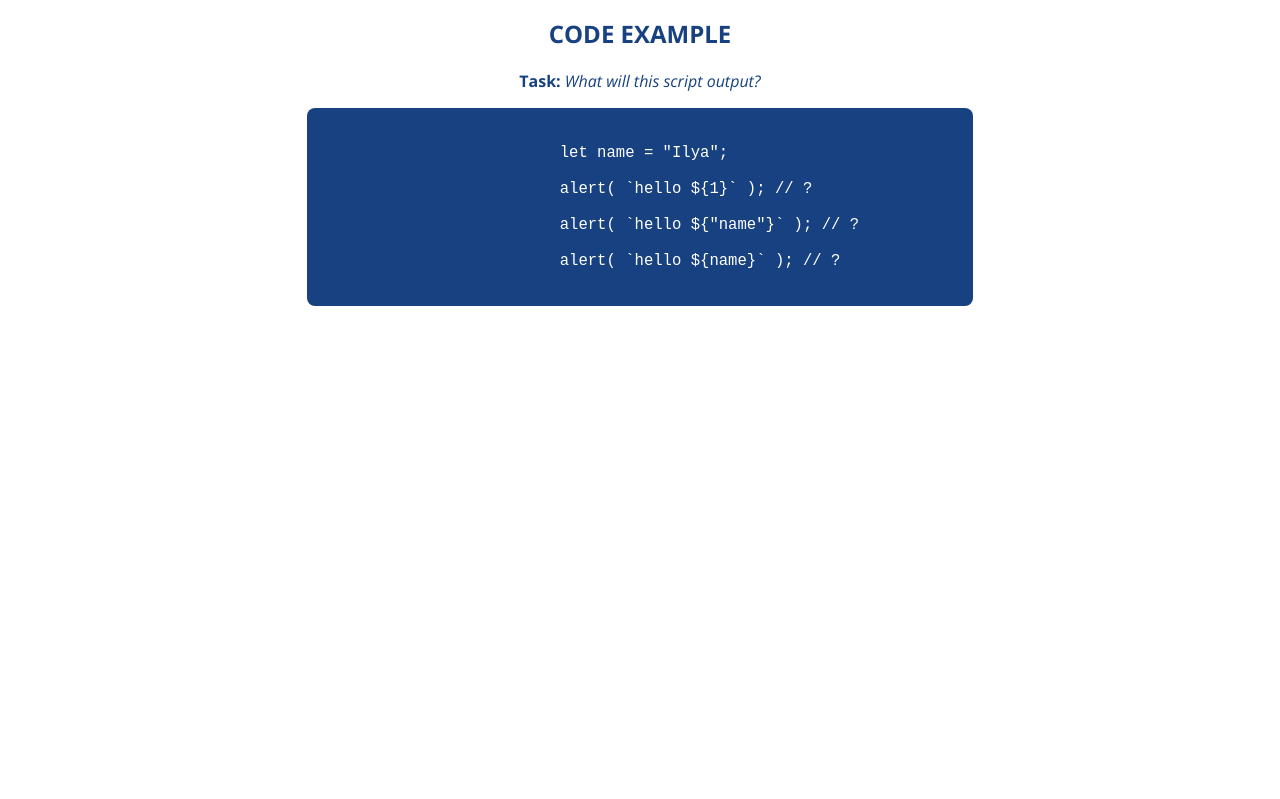
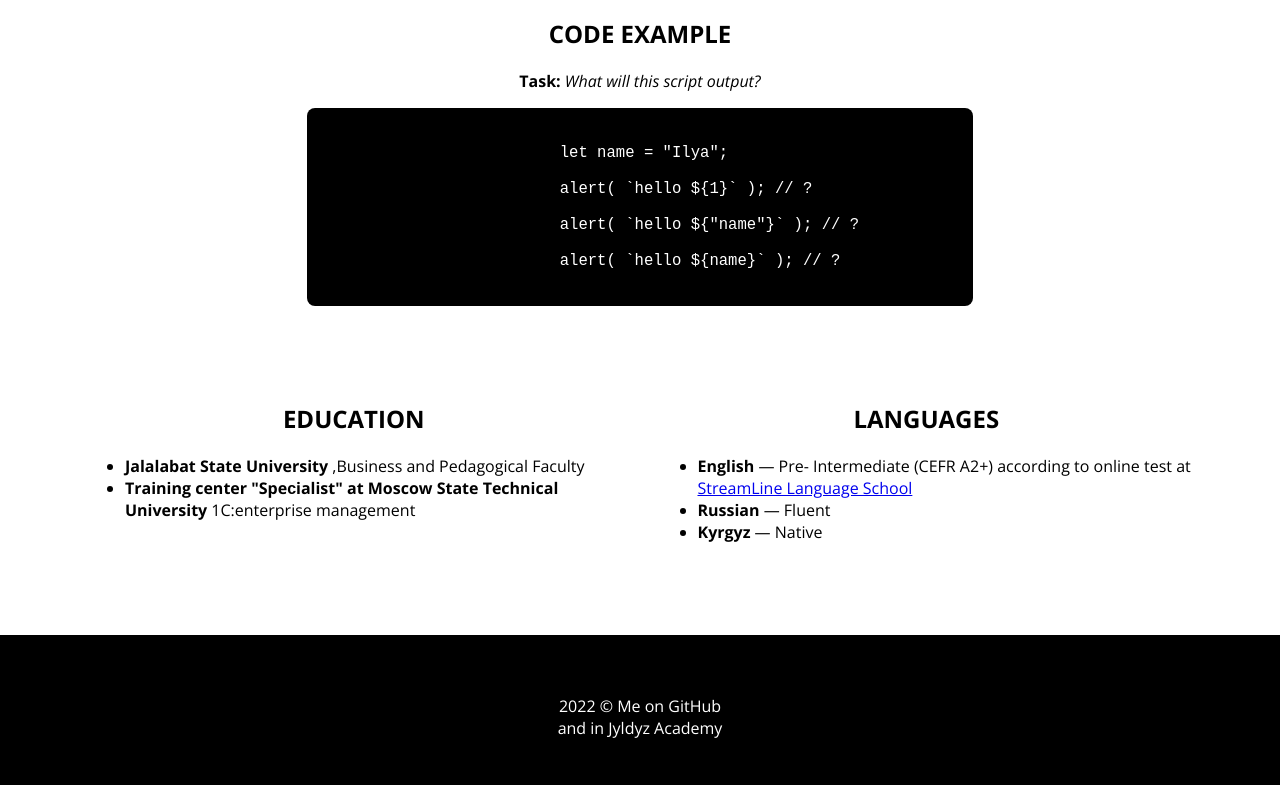
Before and after one commit to romanovna81/portfolio, a plain HTML site: page index.html in a window 1280 px wide. Shown: the part 771-1570 px from the top of the page. Before the commit the page ends 1093 px from the top, so only its background shows below. Drawn offline with nearby package versions, Linux system fonts and the light colour scheme.

Commit message:
add section edu, lang and footer

```diff
--- a/css/style.css
+++ b/css/style.css
@@ -1,6 +1,6 @@
   :root {
-      --accent: #174180;
-      --accent-light: #3764a7;
+      --accent: #000000;
+      --accent-light: #1C1C1C;
       --pure-white: #fff;
   }
 
@@ -109,7 +109,7 @@
   }
 
   .intro-right {
-      width: 60%;
+      width: 50%;
   }
 
   .intro-right h1,
@@ -179,7 +179,44 @@
       color: var(--pure-white);
       background-color: var(--accent);
       border-radius: 8px;
+  }
 
+  .Education-lang {
+      padding: 60px 0;
+  }
 
+  .Ed-lang-inner {
+      display: flex;
+      justify-content: center;
+      gap: 35px;
+  }
+
+  .Education {
+      width: 50%;
+  }
+
+  .languages {
+      width: 50%;
+  }
+
+  .Education-lang h2 {
+      text-transform: uppercase;
+      text-align: center;
+  }
+
+  .footer {
+      height: 150px;
+      color: var(--pure-white);
+      background-color: var(--accent);
+      text-align: center;
+  }
+
+  .footer a {
+      color: var(--pure-white);
+      text-decoration: none;
 
   }
+
+  .footer p {
+      padding: 60px;
+  }
--- a/index.html
+++ b/index.html
@@ -32,7 +32,7 @@
                         </a>
                     </li>
                     <li class="header-menu-item">
-                        <a href="#Educanion" class="header-menu-link">Education
+                        <a href="#Education" class="header-menu-link">Education
                         </a>
                     </li>
                     <li class="header-menu-item">
@@ -110,7 +110,50 @@
                 </p>
             </div>
         </section>
+        <section class="Education-lang">
+            <div class="container">
+                <div class="Ed-lang-inner">
+                    <div id="Education" class="Education">
+                        <h2 class="section-title">Education</h2>
+                        <p>
+                            <ul>
+                                <li><b>Jalalabat State University </b>,Business and Pedagogical Faculty </li>
+                                <li><b>Training center "Speсialist" at Moscow State Technical University</b>
+                                    1C:enterprise
+                                    management</li>
+                            </ul>
+                        </p>
+                    </div>
+
+                    <div id="languages" class="languages section">
+
+                        <h2>Languages</h2>
+
+                        <ul>
+                            <li>
+                                <b>English</b> &mdash; Pre- Intermediate (CEFR A2+) according to online
+                                test at
+                                <a href="https://test.str.by/mod/quiz/view.php?id=1176" target="_blank">StreamLine
+                                    Language
+                                    School</a>
+                            </li>
+                            <li><b>Russian</b> &mdash; Fluent</li>
+                            <li><b>Kyrgyz</b> &mdash; Native</li>
+                        </ul>
+                    </div>
+                </div>
+            </div>
+        </section>
     </main>
+    <footer>
+        <div class="footer">
+            <p>
+                2022 &copy;
+                <a href="https://github.com/romanovna81">Me on GitHub</a> <br>
+                <a href="https://linktr.ee/jyldyzacademy2020"> and in Jyldyz Academy </a>
+            </p>
+        </div>
+    </footer>
 </body>
 
 </html>
```
